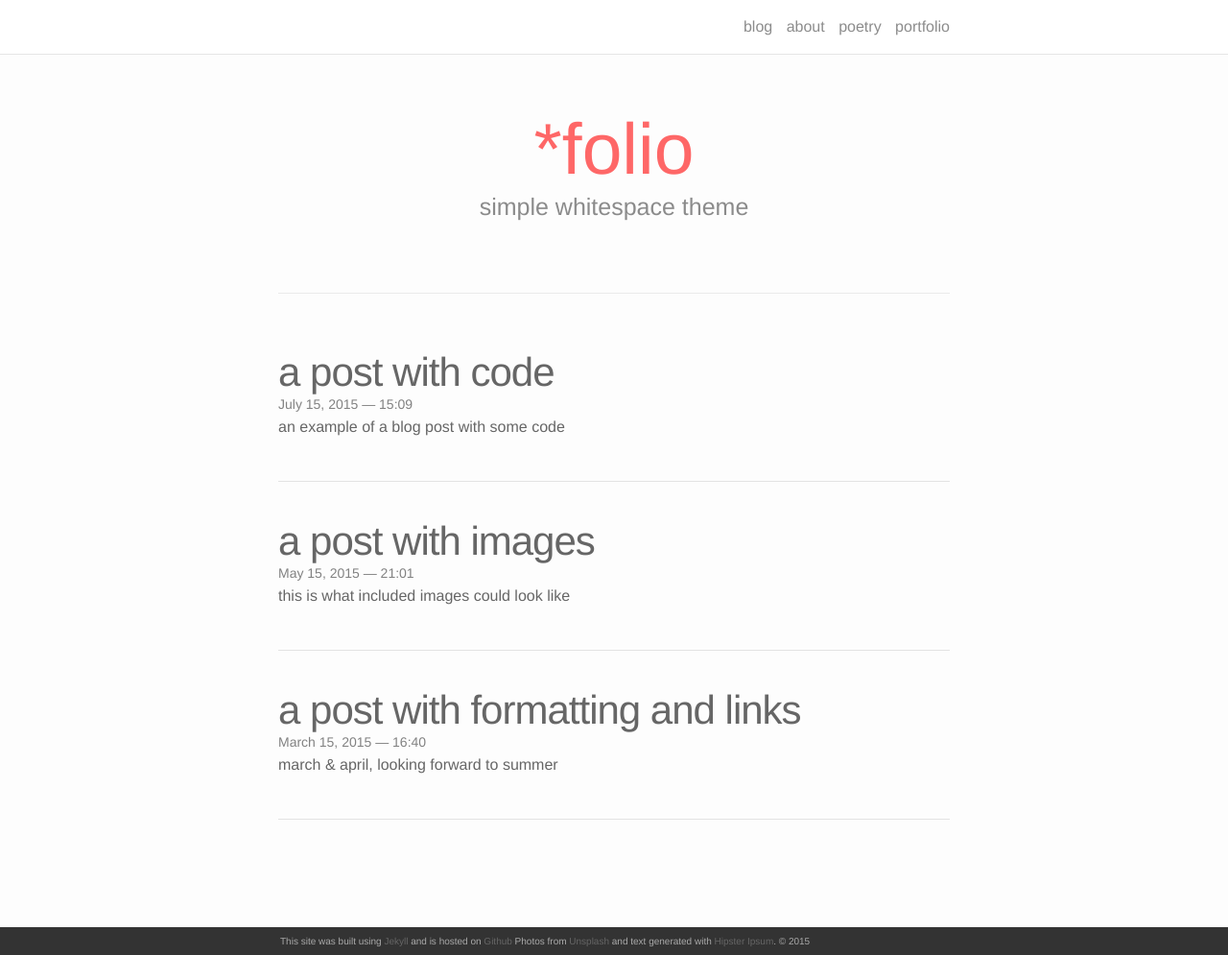
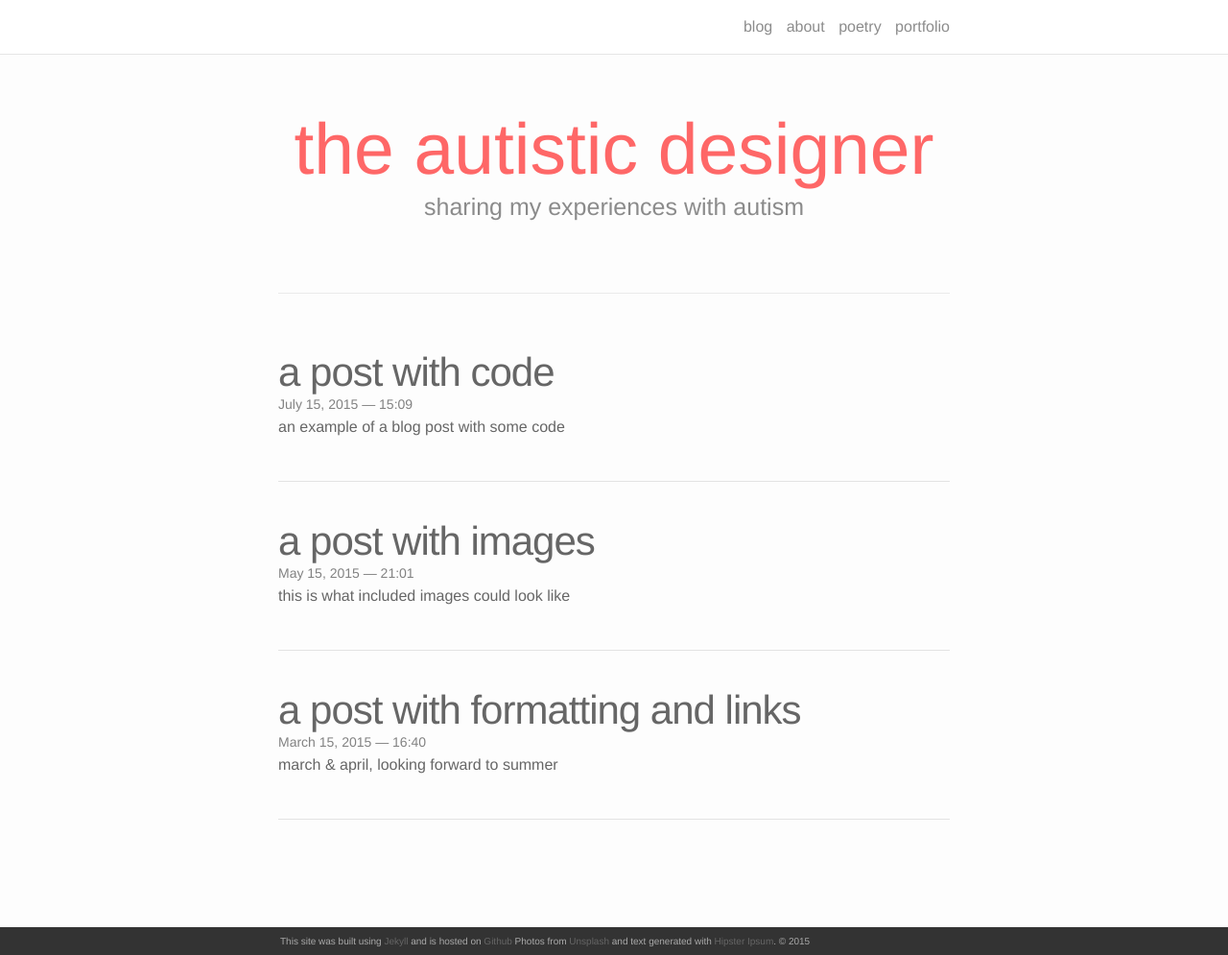
Before and after one commit to autisticdesigner/blog, a Jekyll site: the page built from index.html, in a window 1280 px wide and 995 px high. Shown: the whole window at 96% size. Built offline with Jekyll 4.4.1, drawn with Linux system fonts in a browser that asks for light colours; nearby versions of some CDN libraries; the list of posts is cut into pages by our own code.

```diff
--- a/_config.yml
+++ b/_config.yml
@@ -1,5 +1,5 @@
 # Site settings
-title: *folio
+title: autistic designer
 email: you@example.com
 description: > # this means to ignore newlines until "baseurl:"
   A simple, whitespace, helvetica based portfolio theme.
--- a/index.html
+++ b/index.html
@@ -3,8 +3,8 @@ layout: default
 ---
 
 <div class="header-bar">
-  <h1>*folio</h1>
-  <h2>simple whitespace theme</h2>
+  <h1>the autistic designer</h1>
+  <h2>sharing my experiences with autism</h2>
   <br/>
   <hr>
   <br/>
```
Also changed, not shown: Gemfile (added, +11 -0 lines), Gemfile.lock (added), 1 other file.
